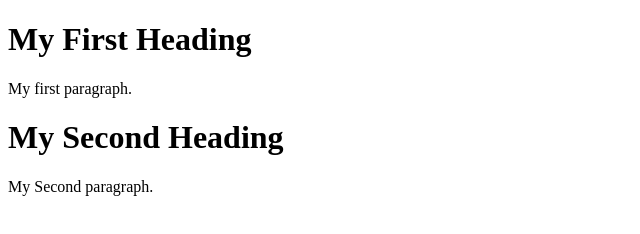
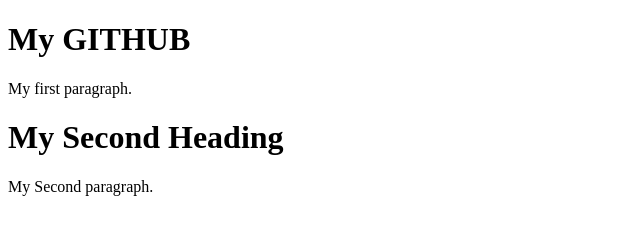
Before and after one commit to ChanakaDushmantha/Project-1, a plain HTML site: page Index.html in a window 1280 px wide. Shown: the whole page, without its empty margins (0-640 px from the left). Drawn offline with Linux system fonts and the light colour scheme.

Commit message:
modified:heading 1

```diff
--- a/Index.html
+++ b/Index.html
@@ -5,7 +5,7 @@
 </head>
 <body>
 
-<h1>My First Heading</h1>
+<h1>My GITHUB</h1>
 <p>My first paragraph.</p>
 
 <h1>My Second Heading</h1>
```
